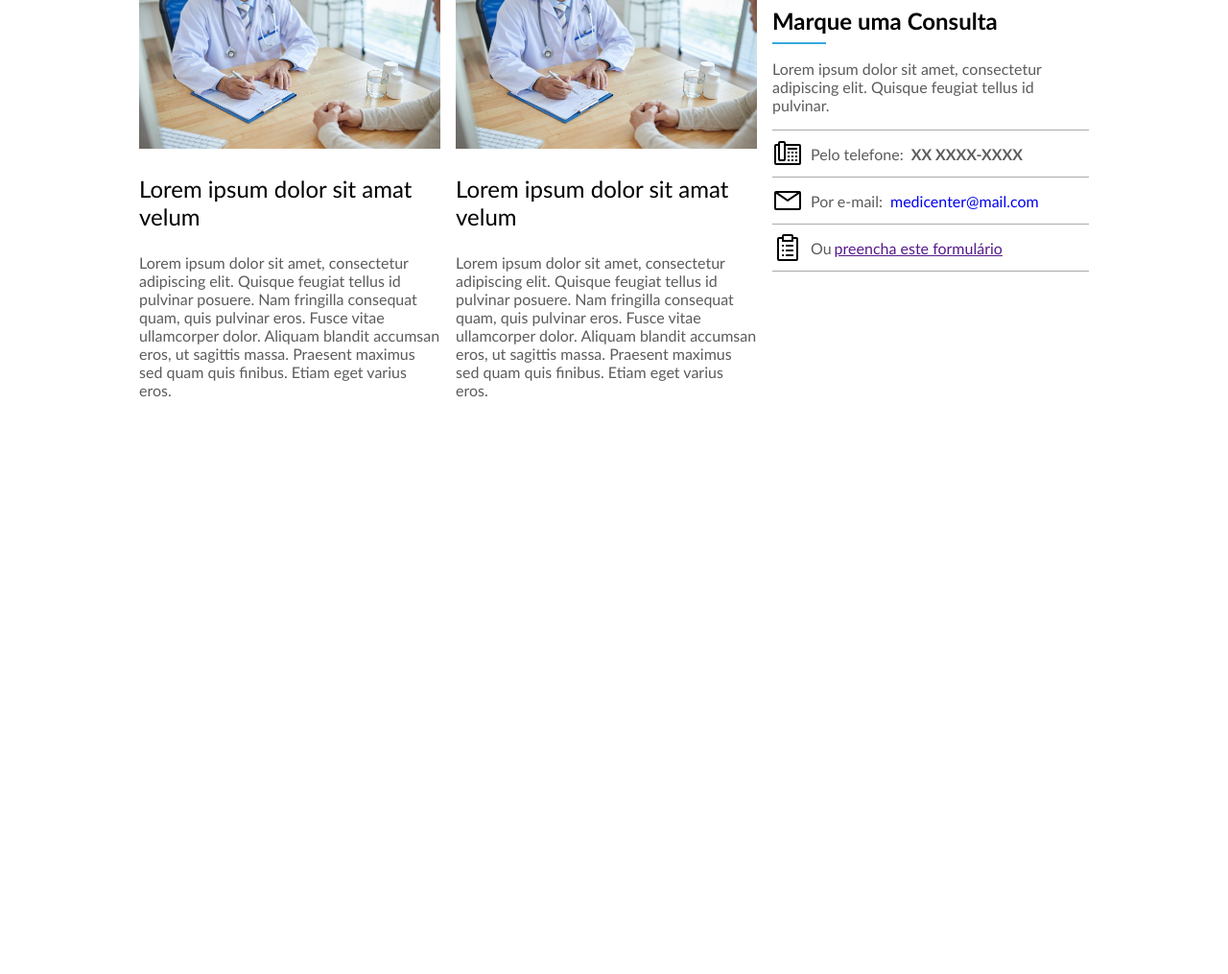
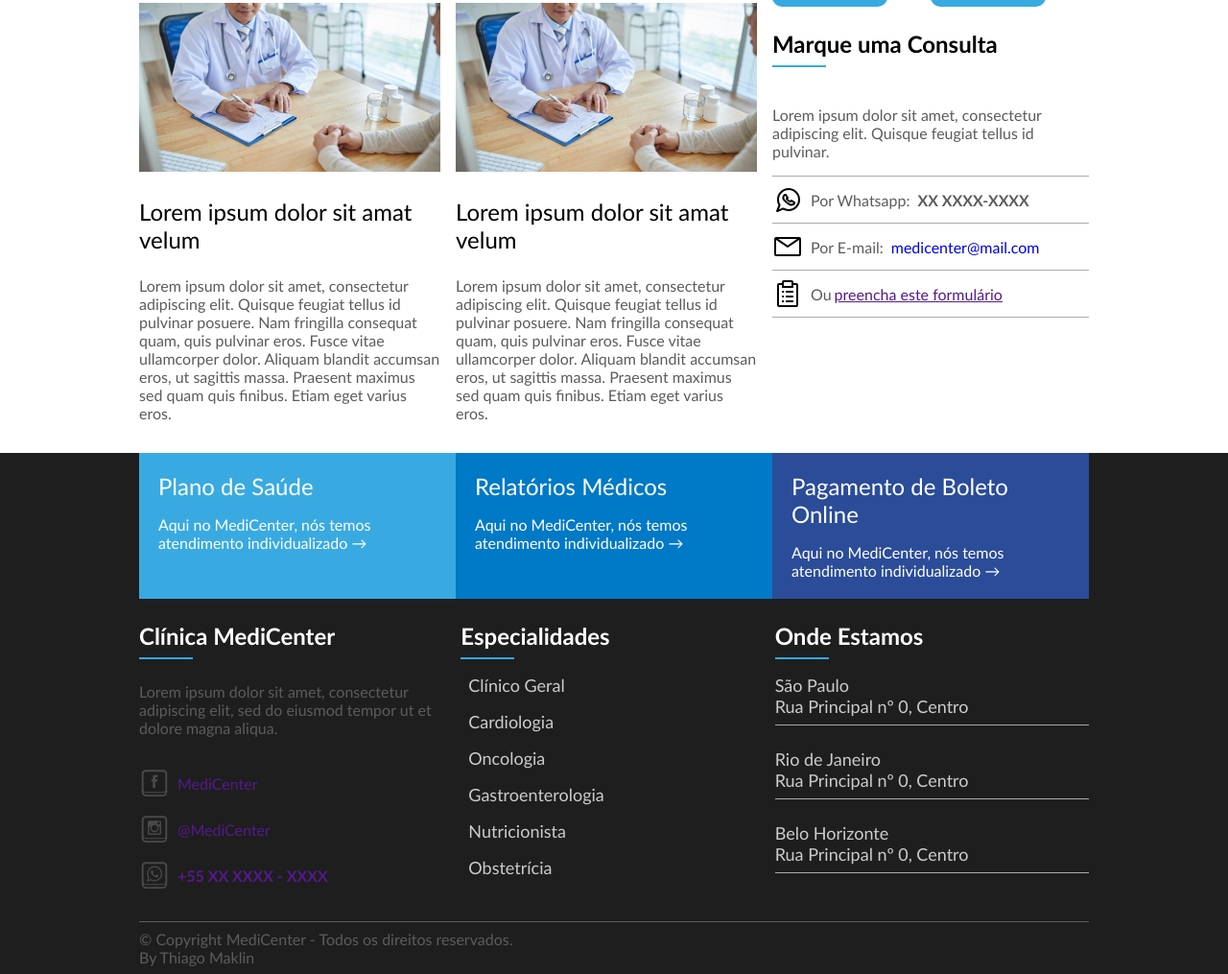
Before and after one commit to ThiagoMaklin/projeto-medicenter, a plain HTML site: page index.html in a window 1280 px wide. Shown: the part 1462-2477 px from the top of the page at 96% size. Before the commit the page ends 1910 px from the top, so only its background shows below. Drawn offline with Linux system fonts and the light colour scheme.

Commit message:
rodapé finalizado

```diff
--- a/assets/css/style.css
+++ b/assets/css/style.css
@@ -173,7 +173,7 @@ nav .active, nav a:hover {
 
 .widget_title {
     margin-top: 24px;
-    margin-bottom: 0px;
+    margin-bottom: 16px;
 }
 
 .widget_title_text {
@@ -187,6 +187,10 @@ nav .active, nav a:hover {
     height: 2px;
     background-color: #36a9e1;
     margin-top: 8px;
+}
+
+.widget_body {
+    margin-top: 24px;
 }
 
 .news_data {
@@ -274,6 +278,8 @@ article .news_comments {
 
 .widget_body_phone img {
     margin-right: 8px;
+    width: 32px;
+    height: 32px;
 }
 
 .widget_body_phone strong {
@@ -318,7 +324,126 @@ article .news_comments {
     margin-right: 3px;
 }
 
-.footer {
-    background-color: #000;
+footer {
+    background-color: #1e1e1e;
+    display: flex;
+    justify-content: center;
+}
+
+.footer_menu {
+    display: flex;
+}
+
+.footer_menu_1, .footer_menu_2, .footer_menu_3 {
+    flex: 1;
+    color: #fff;
+}
+
+.footer_menu_1 {
+    background-color: #39aae1;
+}
+
+.footer_menu_2 {
+    background-color: #0079c7;
+}
+
+.footer_menu_3 {
+    background-color: #2b4c99;
+}
+
+.footer_menu a {
+    display: block;
+    text-decoration: none;
+    color: #fff;
+    padding: 20px;
+}
+
+.footer_content {
+    display: flex;
+}
+
+footer .widget {
+    flex: 1;
+}
+
+footer .widget_title_text {
+    color: #fff;
+}
+
+
+.footer_menu_title {
+    font-size: 24px;
+}
+
+.footer_menu_desc {
+    font-size: 16px;
+    margin-top: 16px;
+}
+
+.footer_widget_text {
+    font-size: 16px;
+    color: #5c5c5c;
+    padding-bottom: 16px;
+}
+
+.widget_body_social {
+    margin-top: 16px;
+}
+
+.widget_body_social a {
+    text-decoration: none;
+    flex: 1;
+    align-items: center;
+    margin-bottom: 16px;
+}
+
+.icon {
+    width: 32px;
+    height: 32px;
+    margin-right: 8px;
+}
+
+.widget_body_social strong {
+    text-transform: uppercase;
+}
+
+.specialties {
+    padding-left: 8px;
+}
+
+.widget_body_specialties ul{
+    font-size: 18px;
+    margin: 8px;
+    padding: 0px;
+    list-style: none;
+}
+
+.widget_body_specialties a {
+    text-decoration: none;
+    color: #ccc
+}
+
+.widget_body_specialties li {
+    margin-bottom: 16px;
+}
+
+.location1, .location2, .location3 {
+    color: #ccc;
+    font-size: 18px;
+    border-bottom: 1px solid #aaa;
+    padding-bottom: 8px;
+}
+
+.location1, .location2 {
+    margin-bottom: 24px;
+}
+
+.footer_copy {
+    color: #5c5c5c;
+    font-size: 16px;
+    border-top: 1px solid #5c5c5c;
+    margin-top: 16px;
+    padding-top: 8px;
+    padding-bottom: 8px;
 
 }
--- a/index.html
+++ b/index.html
@@ -214,13 +214,13 @@
                         </div>
 
                         <div class="widget_body_phone flex">
-                            <img src="assets/images/phone_icon.svg" alt="Ícone de telefone">
-                            Pelo telefone: <strong>xx xxxx-xxxx</strong>
+                            <img src="assets/images/whatsapp_icon2.svg" alt="Ícone de telefone">
+                            Por Whatsapp: <strong>xx xxxx-xxxx</strong>
                         </div>
 
                         <div class="widget_body_email flex">
                             <img src="assets/images/email_icon.svg" alt="Ícone de email">
-                            Por e-mail: <a href="mailto:medicenter@mail.com">medicenter@mail.com</a>
+                            Por E-mail: <a href="mailto:medicenter@mail.com">medicenter@mail.com</a>
                         </div>
 
                         <div class="widget_body_form flex">
@@ -235,7 +235,92 @@
    </section>
 
    <footer>
+    <div class="container column">
+        <div class="footer_menu">
+            <div class="footer_menu_1">
+                <a href="">
+                    <div class="footer_menu_title">Plano de Saúde</div>
+                    <div class="footer_menu_desc">Aqui no MediCenter, nós temos atendimento individualizado &rightarrow;</div>
+                </a>
+            </div>
 
+            <div class="footer_menu_2">
+                <a href="">
+                    <div class="footer_menu_title">Relatórios Médicos</div>
+                    <div class="footer_menu_desc">Aqui no MediCenter, nós temos atendimento individualizado &rightarrow;</div>
+                </a>
+            </div>
+
+            <div class="footer_menu_3">
+                <a href="">
+                    <div class="footer_menu_title">Pagamento de Boleto Online</div>
+                    <div class="footer_menu_desc">Aqui no MediCenter, nós temos atendimento individualizado &rightarrow;</div>
+                </a>
+            </div>
+        </div>
+
+        <div class="footer_content">
+            <div class="widget">
+                <div class="widget_title">
+                    <div class="widget_title_text">Clínica MediCenter</div>
+                    <div class="widget_title_bar"></div>
+                </div>
+                <div class="widget_body">
+                    <div class="footer_widget_text">
+                        Lorem ipsum dolor sit amet, consectetur adipiscing elit, sed do eiusmod tempor ut et dolore magna aliqua.
+                    </div>
+
+                    <div class="widget_body_social flex column">
+                        <a href="" class="flex"> <img src="assets/images/facebook_icon.svg" alt="Ícone Facebook" class="icon"> MediCenter</a>
+                        <a href="" class="flex"> <img src="assets/images/instagram_icon.svg" alt="Ícone Instagram" class="icon"> @MediCenter</a>
+                        <a href="" class="flex"><img src="assets/images/whatsapp_icon.svg" alt="Ícone Whatsapp" class="icon"> <strong>+55 XX XXXX - XXXX</strong></a>
+                    </div>
+                </div>
+            </div>
+
+            <div class="widget specialties">
+                <div class="widget_title">
+                    <div class="widget_title_text">Especialidades</div>
+                    <div class="widget_title_bar"></div>
+                </div>
+                <div class="widget_body_specialties">
+                    <ul>
+                        <li><a href="">Clínico Geral</a></li>
+                        <li><a href="">Cardiologia</a></li>
+                        <li><a href="">Oncologia</a></li>
+                        <li><a href="">Gastroenterologia</a></li>
+                        <li><a href="">Nutricionista</a></li>
+                        <li><a href="">Obstetrícia</a></li>
+                    </ul>
+                </div>
+            </div>
+
+            <div class="widget">
+                <div class="widget_title">
+                    <div class="widget_title_text">Onde Estamos</div>
+                    <div class="widget_title_bar"></div>
+                </div>
+                <div class="widget_body_locations">
+                    <div class="location1">
+                        <div>São Paulo</div>
+                        <div>Rua Principal nº 0, Centro</div>
+                    </div>
+
+                    <div class="location2">
+                        <div>Rio de Janeiro</div>
+                        <div>Rua Principal nº 0, Centro</div></div>
+
+                    <div class="location3">
+                        <div>Belo Horizonte</div>
+                        <div>Rua Principal nº 0, Centro</div></div>
+                </div>
+            </div>
+        </div>
+
+        <div class="footer_copy">
+            &copy; Copyright MediCenter - Todos os direitos reservados. <br> By Thiago Maklin
+        </div>
+    </div>
    </footer>
 </body>
 </html>
```
Also changed, not shown: assets/images/doctor_icon.svg (added), assets/images/facebook_icon.svg (added), assets/images/instagram_icon.svg (added), assets/images/whatsapp_icon.svg (added), assets/images/whatsapp_icon2.svg (added).
